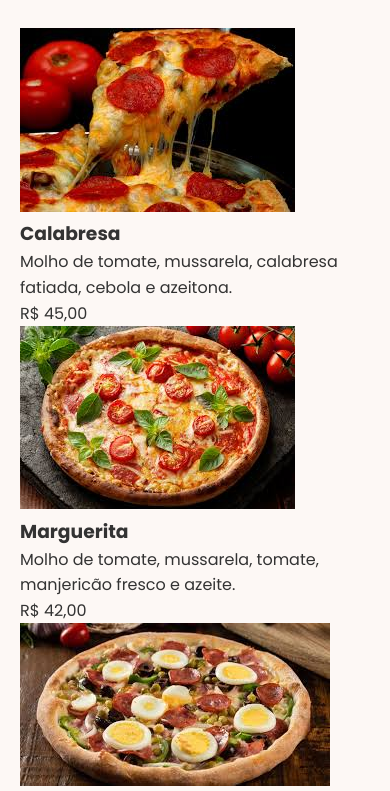
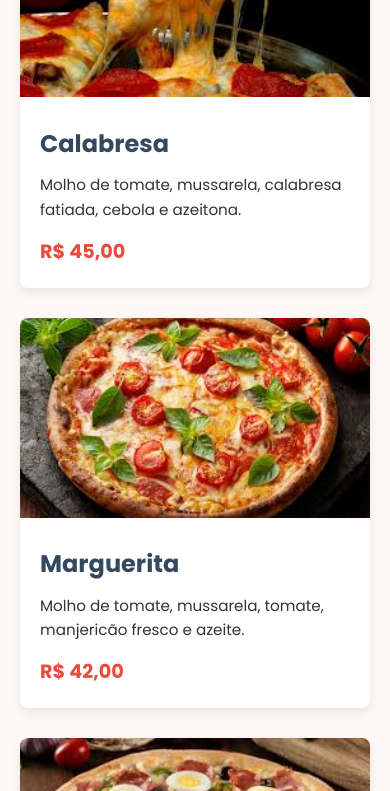
Before and after one commit to isabellymarinho20/pizzaria-, a plain HTML site: page cardapio.html in a window 390 px wide. Shown: the part 332-1123 px from the top of the page. Drawn offline with Linux system fonts and the light colour scheme.

Commit message:
Update no style.css

```diff
--- a/cardapio.html
+++ b/cardapio.html
@@ -12,7 +12,6 @@
 <body>
 
     <header>
-        textto
         <div class="container">
             <nav class="navbar">
                 <a href="#" class="logo">Pizzaria do Mario</a>
--- a/styles.css
+++ b/styles.css
@@ -134,6 +134,65 @@ section {
     color: var(--secondary-color);
 }
 
+/* Menu de Pizzas */
+#menu .menu-grid {
+    display: grid;
+    grid-template-columns: repeat(auto-fit, minmax(300px, 1fr));
+    gap: 30px;
+}
+
+.menu-item {
+    background: var(--card-bg);
+    border-radius: 8px;
+    box-shadow: 0 4px 10px rgba(0,0,0,0.08);
+    overflow: hidden;
+    transition: transform 0.3s ease, box-shadow 0.3s ease;
+}
+
+.menu-item:hover {
+    transform: translateY(-5px);
+    box-shadow: 0 6px 15px rgba(0,0,0,0.12);
+}
+
+.menu-item img {
+    width: 100%;
+    height: 200px;
+    object-fit: cover;
+}
+
+.menu-item-content {
+    padding: 20px;
+}
+
+.menu-item h3 {
+    font-size: 1.5rem;
+    color: var(--secondary-color);
+    margin-bottom: 10px;
+}
+
+.menu-item p {
+    font-size: 0.95rem;
+    margin-bottom: 15px;
+}
+
+.price {
+    font-size: 1.2rem;
+    font-weight: 700;
+    color: var(--primary-color);
+}
+
+/* Seção Sobre e Contato */
+#sobre p, #contato p {
+    max-width: 700px;
+    margin: 0 auto;
+    text-align: center;
+}
+
+#contato .contact-info {
+    margin-top: 20px;
+    font-size: 1.1rem;
+}
+
 /* Rodapé */
 footer {
     background: var(--footer-bg);
@@ -141,3 +200,16 @@ footer {
     text-align: center;
     padding: 20px 0;
 }
+
+/* Responsividade para telas menores */
+@media(max-width: 768px) {
+    .nav-links {
+        display: none; /* Em um projeto real, aqui entraria um menu hamburguer */
+    }
+    .hero h1 {
+        font-size: 2.5rem;
+    }
+    .section-title {
+        font-size: 2rem;
+    }
+}
```
